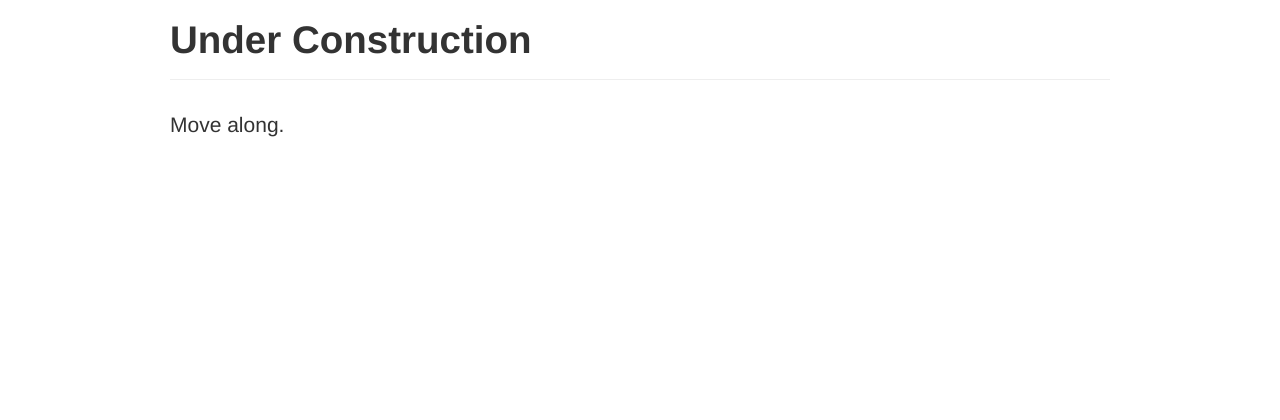
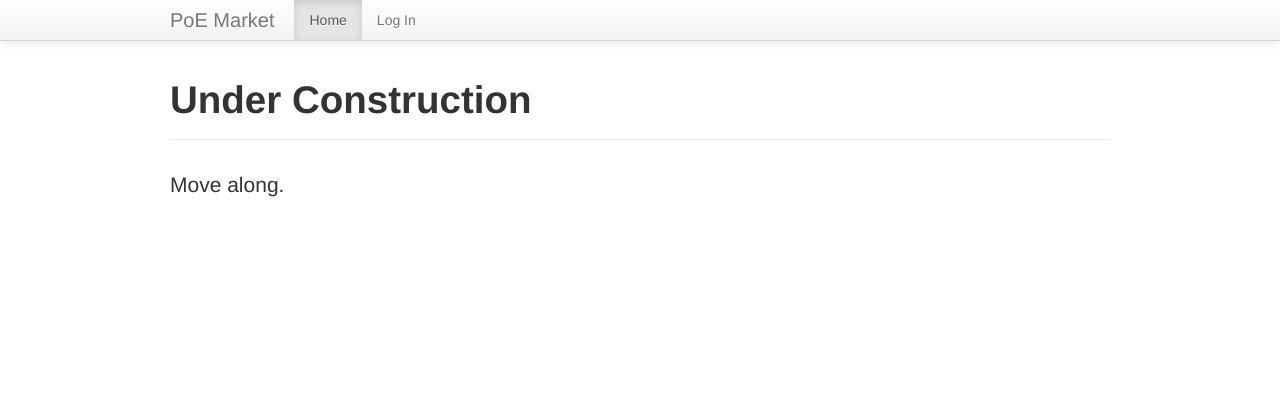
Before and after one commit to vmrob/poemarket, a PHP site: page / in a window 1280 px wide. Shown: the top 420 px of the page. Run offline with PHP 8.4, Linux system fonts and the light colour scheme.

Commit message:
added nav bar

```diff
--- a/public/css/style.css
+++ b/public/css/style.css
@@ -11,6 +11,10 @@ body {
 	height: auto !important;
 	height: 100%;
 	margin: 0 auto -61px; /* -footer height - border */
+}
+
+#wrap > .container {
+	padding-top: 60px;
 }
 
 #push {
--- a/support/functions.inc.php
+++ b/support/functions.inc.php
@@ -4,6 +4,7 @@ function render_page($template, $title, $args = array()) {
 
 	$args = array_merge(array(
 		'page_title'    => $_->config['site_name'].' - '.$title,
+		'site_name'     => $_->config['site_name'],
 		'site_revision' => $_->config['site_revision'],
 	), $args);
 
--- a/templates/header.tpl.php
+++ b/templates/header.tpl.php
@@ -9,3 +9,15 @@
 <body>
 
 <div id="wrap">
+
+<div class="navbar navbar-fixed-top">
+	<div class="navbar-inner">
+		<div class="container">
+			<a class="brand" href="index.php"><?= htmlspecialchars($this->site_name) ?></a>
+			<ul class="nav">
+				<li class="active"><a href="#">Home</a></li>
+				<li><a href="login.php">Log In</a></li>
+			</ul>
+		</div>
+	</div>
+</div>
```
